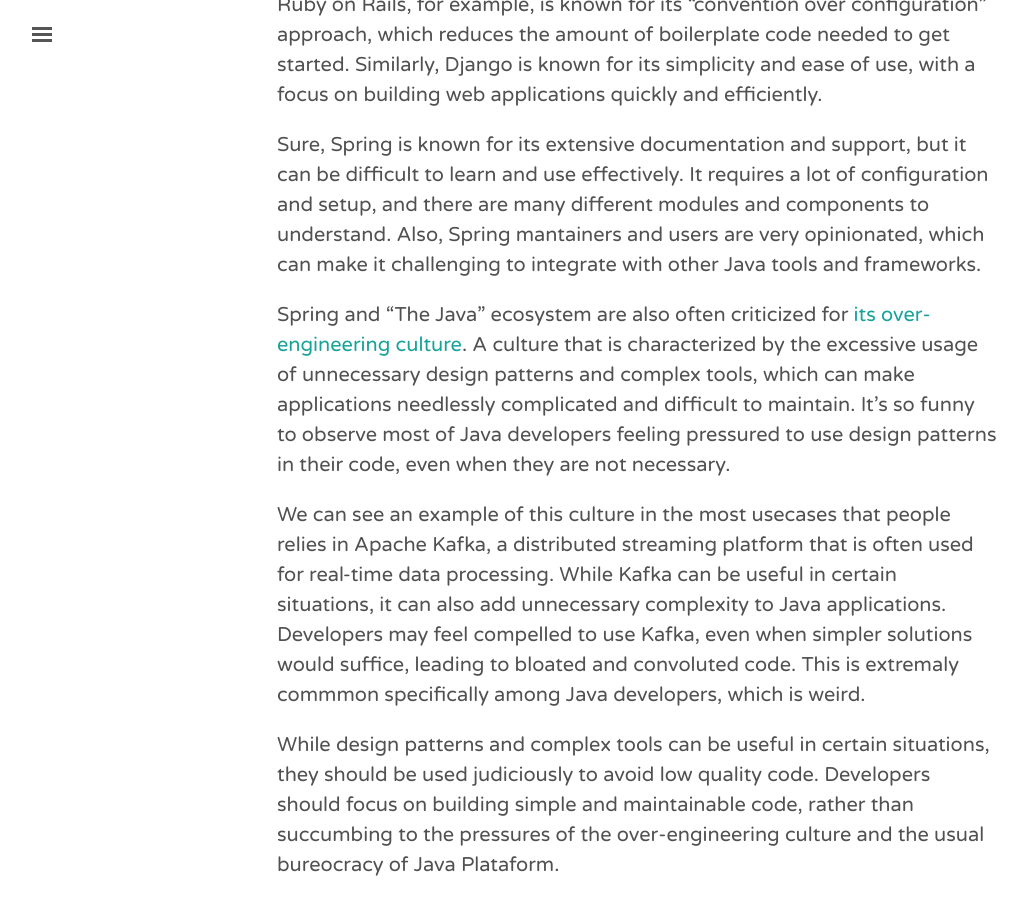
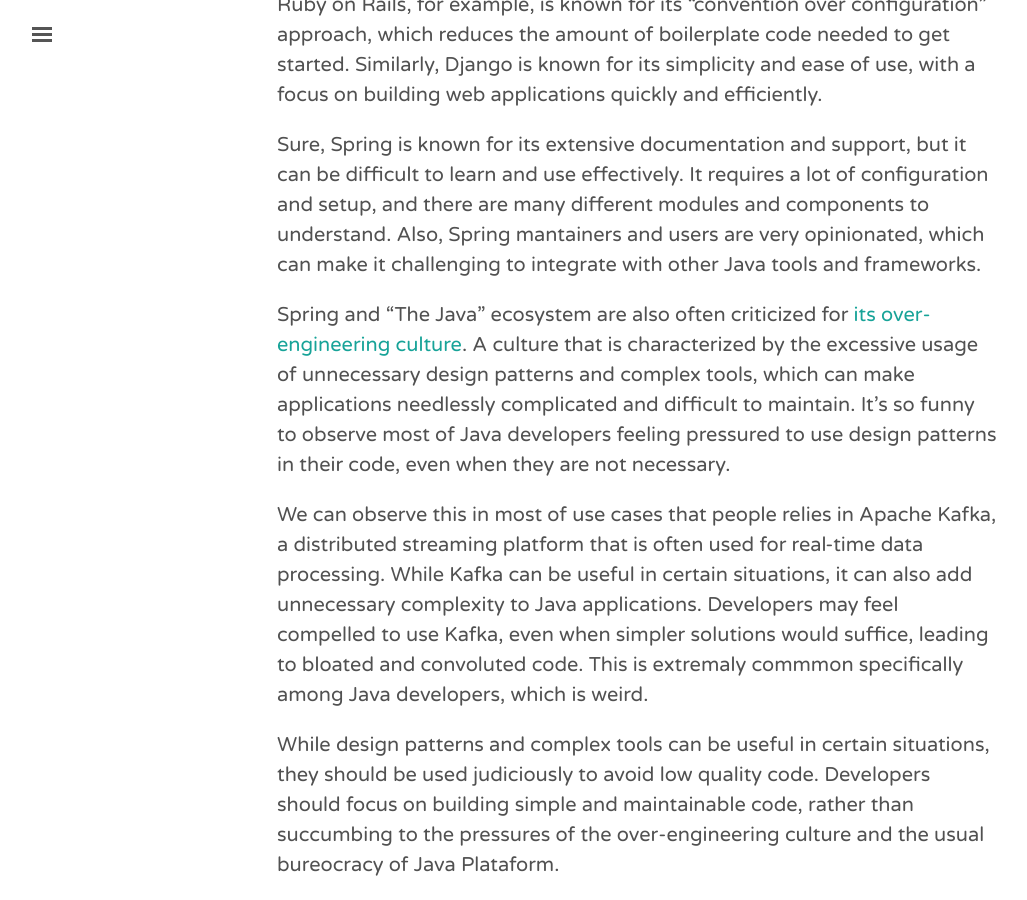
Before and after one commit to adrianobrito/adrianobrito.github.io, a Jekyll site: the page built from _posts/2023-04-27-java-intense-bureocracy.md, in a window 1280 px wide and 900 px high, scrolled down 1732 px. Shown: the whole window, without its empty margins (3-1030 px from the left). Built offline with Jekyll 4.4.1, drawn with Linux system fonts in a browser that asks for light colours; comment, search, counter and statistics services are not loaded.

Commit message:
Update 2023-04-27-java-intense-bureocracy.md

```diff
--- a/_posts/2023-04-27-java-intense-bureocracy.md
+++ b/_posts/2023-04-27-java-intense-bureocracy.md
@@ -21,6 +21,6 @@
 
 Spring and "The Java" ecosystem are also often criticized for [its over-engineering culture](https://blog.frankel.ch/are-you-guilty-of-overengineering/). A culture that is characterized by the excessive usage of unnecessary design patterns and complex tools, which can make applications needlessly complicated and difficult to maintain. It's so funny to observe most of Java developers feeling pressured to use design patterns in their code, even when they are not necessary.
 
-We can see an example of this culture in the most usecases that people relies in Apache Kafka, a distributed streaming platform that is often used for real-time data processing. While Kafka can be useful in certain situations, it can also add unnecessary complexity to Java applications. Developers may feel compelled to use Kafka, even when simpler solutions would suffice, leading to bloated and convoluted code. This is extremaly commmon specifically among Java developers, which is weird.
+We can observe this in most of use cases that people relies in Apache Kafka, a distributed streaming platform that is often used for real-time data processing. While Kafka can be useful in certain situations, it can also add unnecessary complexity to Java applications. Developers may feel compelled to use Kafka, even when simpler solutions would suffice, leading to bloated and convoluted code. This is extremaly commmon specifically among Java developers, which is weird.
 
 While design patterns and complex tools can be useful in certain situations, they should be used judiciously to avoid low quality code. Developers should focus on building simple and maintainable code, rather than succumbing to the pressures of the over-engineering culture and the usual bureocracy of Java Plataform.
```
